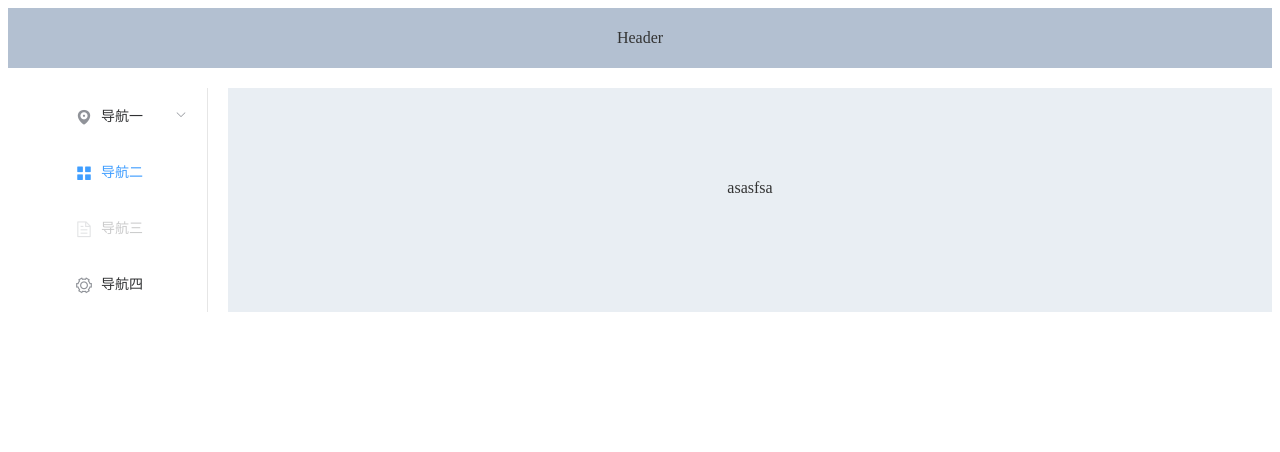
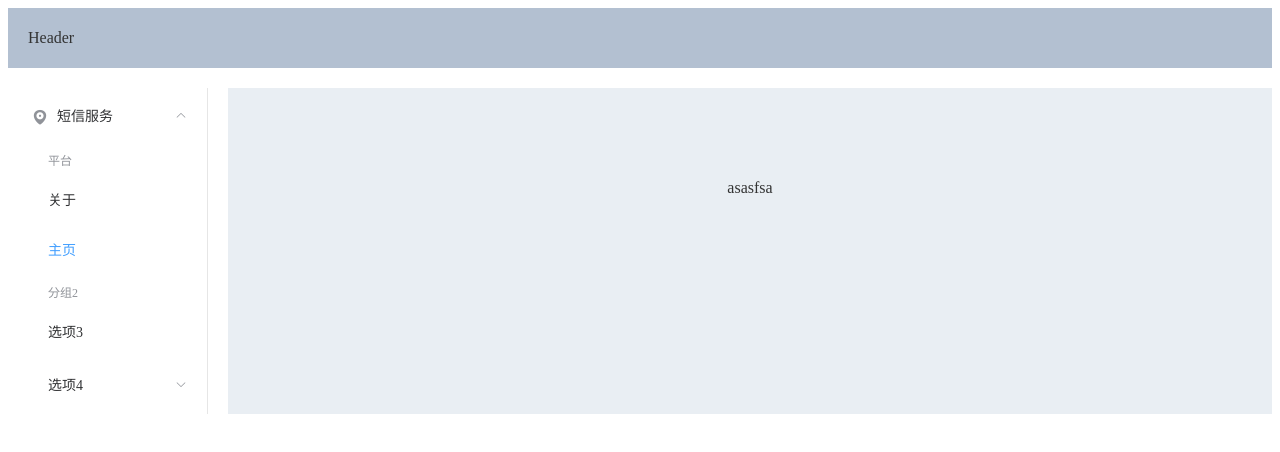
Before and after one commit to flyflyhe/sms-msg-fe, a Vue app: page / in a window 1280 px wide. Shown: the top 452 px of the page. Built offline with nearby package versions, Linux system fonts and the light colour scheme.

Commit message:
sideBar vue-route

```diff
--- a/src/App.vue
+++ b/src/App.vue
@@ -30,7 +30,6 @@ export default {
   .el-header, .el-footer {
     background-color: #B3C0D1;
     color: #333;
-    text-align: center;
     line-height: 60px;
   }
 
@@ -38,7 +37,6 @@ export default {
     margin-top: 20px;
     background-color: #D3DCE6;
     color: #333;
-    text-align: center;
   }
 
   .el-main {
@@ -49,17 +47,4 @@ export default {
     line-height: 160px;
     margin-left: 20px;
   }
-
-  body > .el-container {
-    margin-bottom: 40px;
-  }
-
-  .el-container:nth-child(5) .el-aside,
-  .el-container:nth-child(6) .el-aside {
-    line-height: 260px;
-  }
-
-  .el-container:nth-child(7) .el-aside {
-    line-height: 320px;
-  }
 </style>
--- a/src/components/SideBar.vue
+++ b/src/components/SideBar.vue
@@ -2,19 +2,19 @@
     <el-row class="tac">
         <el-col :span="24">
             <el-menu
-            default-active="2"
-            class="el-menu-vertical-demo"
+            :default-active="$route.path"
+            :router=true
             @open="handleOpen"
             @close="handleClose">
                 <el-submenu index="1">
                     <template slot="title">
                         <i class="el-icon-location"></i>
-                <span>导航一</span>
+                        <span>短信服务</span>
                     </template>
                     <el-menu-item-group>
-                <template slot="title">分组一</template>
-                <el-menu-item index="1-1">选项1</el-menu-item>
-                <el-menu-item index="1-2">选项2</el-menu-item>
+                        <template slot="title">平台</template>
+                        <el-menu-item index="/about">关于</el-menu-item>
+                        <el-menu-item index="/">主页</el-menu-item>
                     </el-menu-item-group>
                     <el-menu-item-group title="分组2">
                         <el-menu-item index="1-3">选项3</el-menu-item>
@@ -24,18 +24,6 @@
                         <el-menu-item index="1-4-1">选项1</el-menu-item>
                     </el-submenu>
                 </el-submenu>
-            <el-menu-item index="2">
-                <i class="el-icon-menu"></i>
-                <span slot="title">导航二</span>
-            </el-menu-item>
-            <el-menu-item index="3" disabled>
-                <i class="el-icon-document"></i>
-                <span slot="title">导航三</span>
-            </el-menu-item>
-            <el-menu-item index="4">
-                <i class="el-icon-setting"></i>
-                <span slot="title">导航四</span>
-            </el-menu-item>
             </el-menu>
         </el-col>
     </el-row>
@@ -43,7 +31,7 @@
 
 <script>
 export default {
-    name:'SideBar',
+  name: "SideBar",
   methods: {
     handleOpen(key, keyPath) {
       console.log(key, keyPath);
@@ -51,6 +39,9 @@ export default {
     handleClose(key, keyPath) {
       console.log(key, keyPath);
     }
+  },
+  created:function(){
+      console.log(this);
   }
-}
+};
 </script>
```
Lines whose indentation alone changed are shown as unchanged.
